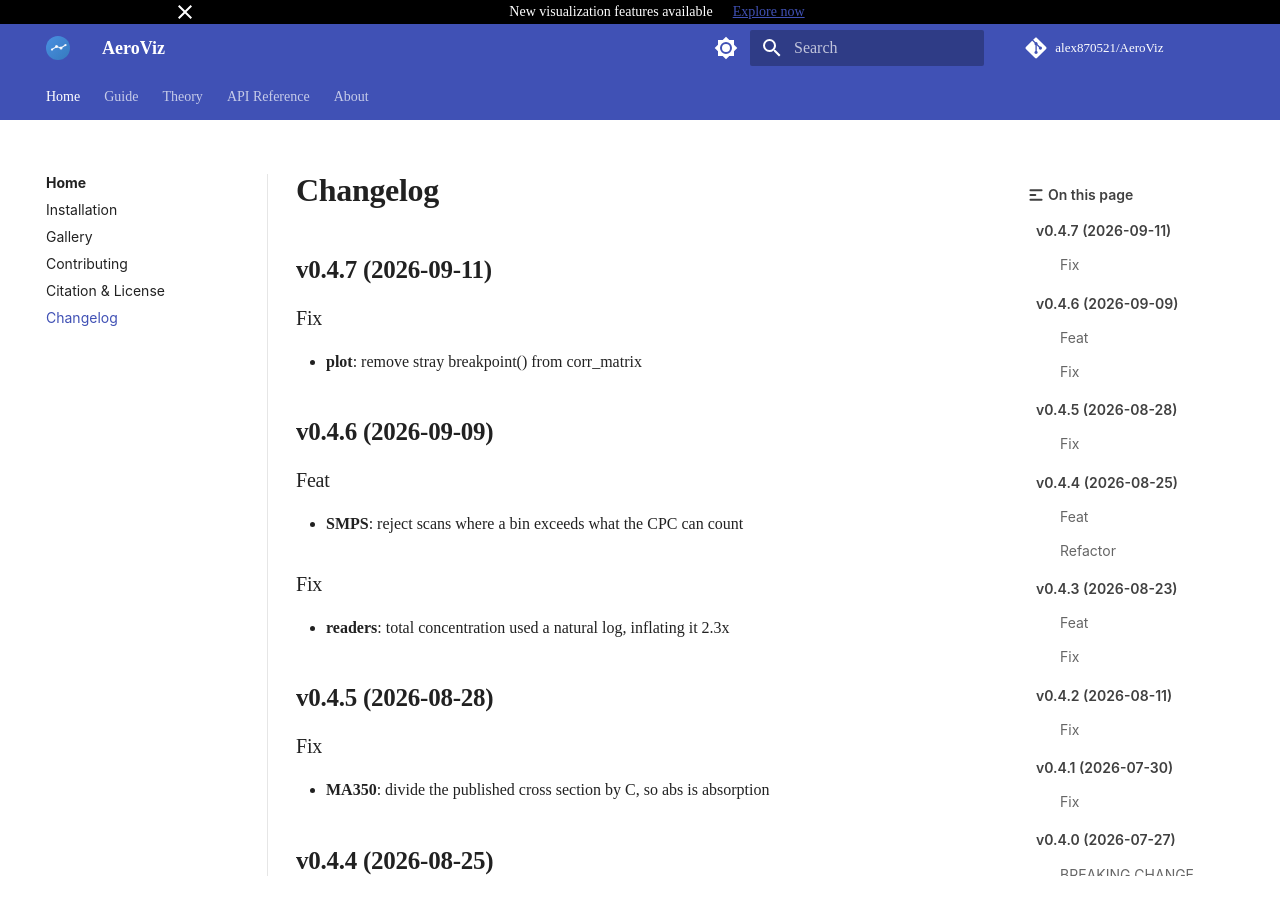
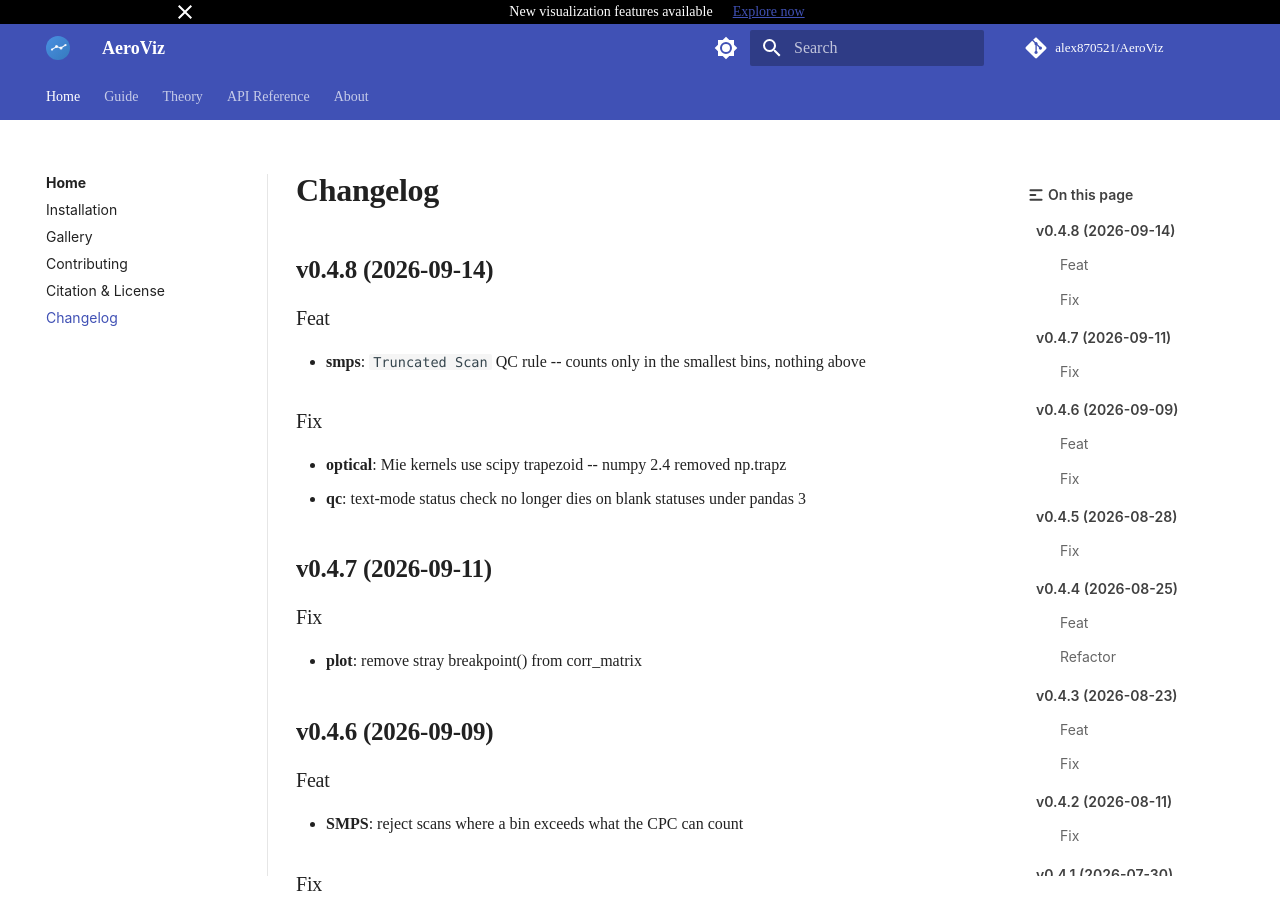
Before and after one commit to Alex870521/AeroViz, an MkDocs documentation site: the page built from docs/CHANGELOG.md, in a window 1280 px wide and 900 px high. Built offline with MkDocs 1.6.1 and Material for MkDocs 9.7.7, drawn with Linux system fonts in a browser that asks for light colours; some web fonts are replaced; comment, search, counter and statistics services are not loaded.

Commit message:
bump: version 0.4.7 → 0.4.8

```diff
--- a/docs/CHANGELOG.md
+++ b/docs/CHANGELOG.md
@@ -1,3 +1,14 @@
+## v0.4.8 (2026-09-14)
+
+### Feat
+
+- **smps**: `Truncated Scan` QC rule -- counts only in the smallest bins, nothing above
+
+### Fix
+
+- **optical**: Mie kernels use scipy trapezoid -- numpy 2.4 removed np.trapz
+- **qc**: text-mode status check no longer dies on blank statuses under pandas 3
+
 ## v0.4.7 (2026-09-11)
 
 ### Fix
--- a/pyproject.toml
+++ b/pyproject.toml
@@ -9,7 +9,7 @@ build-backend = "mesonpy"
 
 [project]
 name = "AeroViz"
-version = "0.4.7"
+version = "0.4.8"
 description = "Aerosol data processing and visualization toolkit. Read, QC, and analyze data from SMPS, APS, AE33, TEOM, Nephelometer, XRF, and 15+ atmospheric instruments."
 authors = [{ name = "Alex Chan", email = "alex870521@gmail.com" }]
 license = { text = "MIT" }
```
